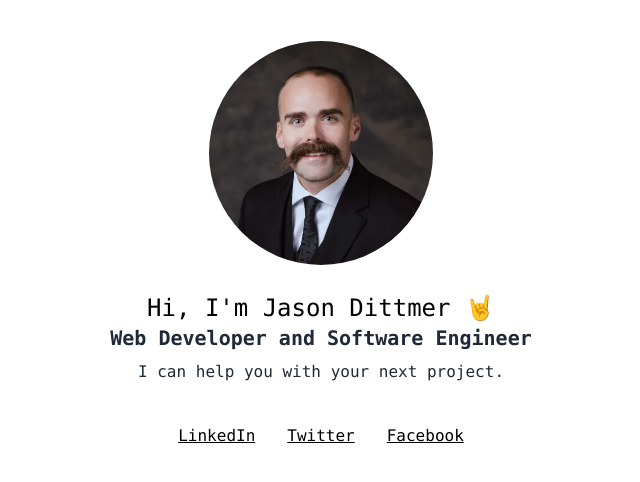
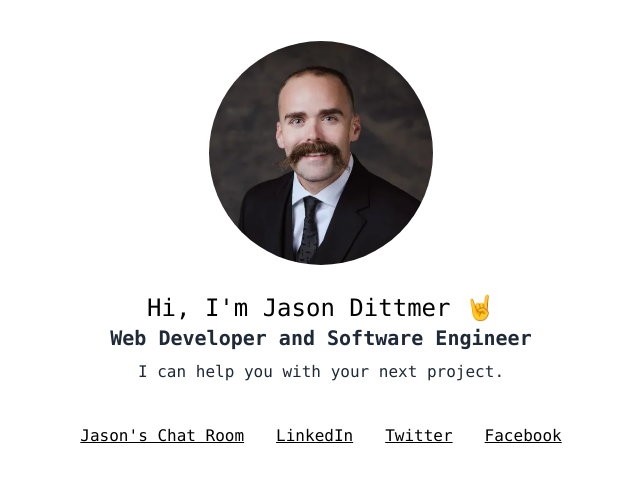
Before and after one commit to thedittmer/dittmer-pro, a SvelteKit app: page / in a window 1280 px wide. Shown: the top 482 px of the page, without its empty margins (319-959 px from the left). Built offline with nearby package versions, Linux system fonts and the light colour scheme.

Commit message:
chat button

```diff
--- a/src/routes/+page.svelte
+++ b/src/routes/+page.svelte
@@ -58,6 +58,10 @@
 					<p class="text-gray-800 dark:text-white">I can help you with your next project.</p>
 					<div class="flex flex-col md:flex-row md:items-center justify-center mt-6 dark:text-white">
 						<a
+							href="/chat"
+							class="m-4 underline">Jason's Chat Room</a
+						>
+						<a
 							href="https://www.linkedin.com/in/jason-dittmer-04773223/"
 							target="_blank"
 							class="m-4 underline">LinkedIn</a
--- a/src/routes/chat/+page.svelte
+++ b/src/routes/chat/+page.svelte
@@ -12,10 +12,10 @@
 </script>
 
 <svelte:head>
-	<title>Chat Live with Jason Dittmer</title>
+	<title>Jason's Chat Room</title>
 </svelte:head>
 
 <main class="p-5">
-	<h1 class="pb-2 text-lg md:text-xl font-bold text-gray-800 dark:text-white">Chat Live with Jason Dittmer</h1>
+	<h1 class="pb-2 text-lg md:text-xl font-bold text-gray-800 dark:text-white">Jason's Chat Room</h1>
 	<Messages />
 </main>
```
